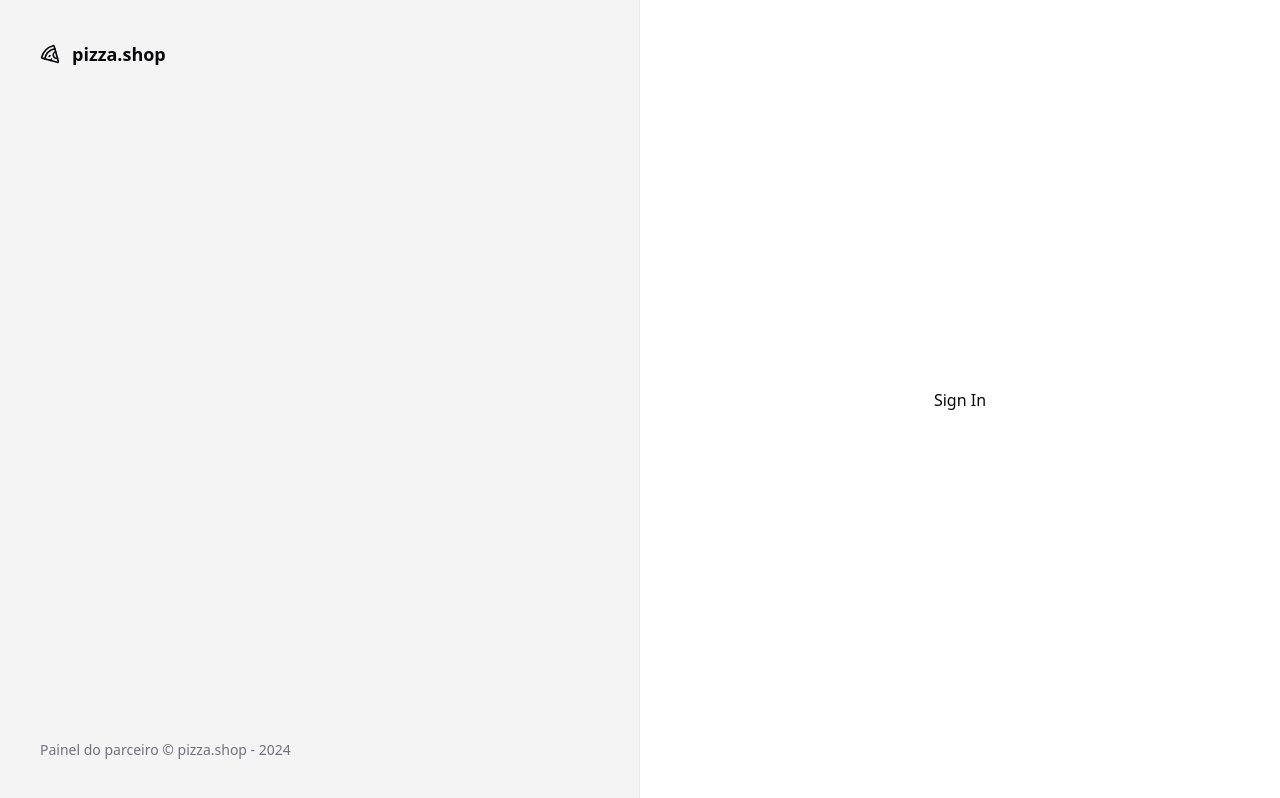
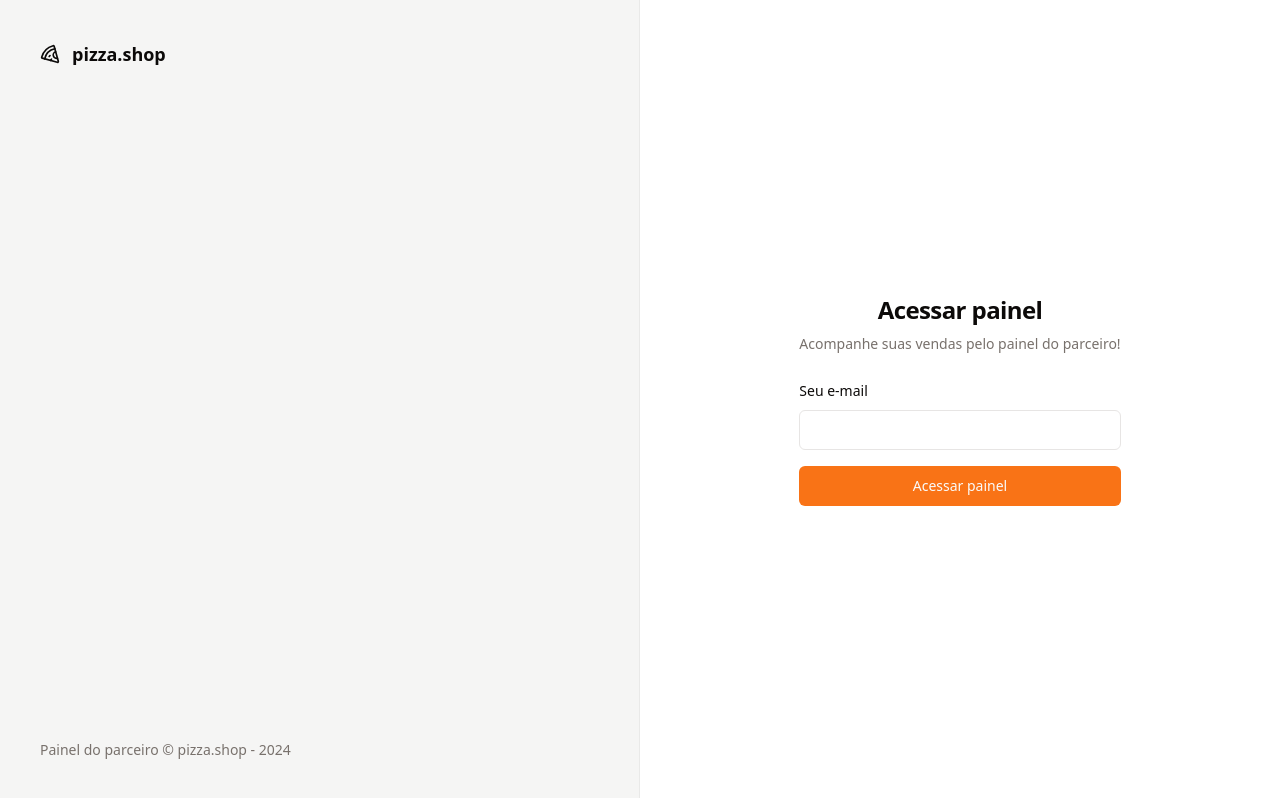
Before and after one commit to taylosstls/mba-rocket, a React (Vite) app in the folder mod-2/03-pizzashop/: page /sign-in in a window 1280 px wide. Built offline with nearby package versions, Linux system fonts and the light colour scheme.

Commit message:
Install label, input and react hook form

```diff
--- a/mod-2/03-pizzashop/package.json
+++ b/mod-2/03-pizzashop/package.json
@@ -10,6 +10,8 @@
     "preview": "vite preview"
   },
   "dependencies": {
+    "@hookform/resolvers": "^3.9.0",
+    "@radix-ui/react-label": "^2.1.0",
     "@radix-ui/react-slot": "^1.1.0",
     "class-variance-authority": "^0.7.0",
     "clsx": "^2.1.1",
@@ -19,10 +21,12 @@
     "react": "^18.3.1",
     "react-dom": "^18.3.1",
     "react-helmet-async": "^2.0.5",
+    "react-hook-form": "^7.52.2",
     "react-router-dom": "^6.26.1",
     "sort-by": "^1.2.0",
     "tailwind-merge": "^2.5.2",
-    "tailwindcss-animate": "^1.0.7"
+    "tailwindcss-animate": "^1.0.7",
+    "zod": "^3.23.8"
   },
   "devDependencies": {
     "@eslint/js": "^9.9.0",
--- /dev/null
+++ b/mod-2/03-pizzashop/src/components/ui/input.tsx
@@ -0,0 +1,24 @@
+import * as React from "react";
+
+import { cn } from "@/lib/utils";
+
+export type InputProps = React.InputHTMLAttributes<HTMLInputElement>;
+
+const Input = React.forwardRef<HTMLInputElement, InputProps>(
+  ({ className, type, ...props }, ref) => {
+    return (
+      <input
+        type={type}
+        className={cn(
+          "flex h-10 w-full rounded-md border border-input bg-background px-3 py-2 text-sm ring-offset-background file:border-0 file:bg-transparent file:text-sm file:font-medium placeholder:text-muted-foreground focus-visible:outline-none focus-visible:ring-2 focus-visible:ring-ring focus-visible:ring-offset-2 disabled:cursor-not-allowed disabled:opacity-50",
+          className,
+        )}
+        ref={ref}
+        {...props}
+      />
+    );
+  },
+);
+Input.displayName = "Input";
+
+export { Input };
--- /dev/null
+++ b/mod-2/03-pizzashop/src/components/ui/label.tsx
@@ -0,0 +1,24 @@
+import * as LabelPrimitive from "@radix-ui/react-label";
+import { cva, type VariantProps } from "class-variance-authority";
+import * as React from "react";
+
+import { cn } from "@/lib/utils";
+
+const labelVariants = cva(
+  "text-sm font-medium leading-none peer-disabled:cursor-not-allowed peer-disabled:opacity-70",
+);
+
+const Label = React.forwardRef<
+  React.ElementRef<typeof LabelPrimitive.Root>,
+  React.ComponentPropsWithoutRef<typeof LabelPrimitive.Root> &
+    VariantProps<typeof labelVariants>
+>(({ className, ...props }, ref) => (
+  <LabelPrimitive.Root
+    ref={ref}
+    className={cn(labelVariants(), className)}
+    {...props}
+  />
+));
+Label.displayName = LabelPrimitive.Root.displayName;
+
+export { Label };
--- a/mod-2/03-pizzashop/src/pages/auth/SignIn/index.tsx
+++ b/mod-2/03-pizzashop/src/pages/auth/SignIn/index.tsx
@@ -1,10 +1,49 @@
 import { Helmet } from "react-helmet-async";
+import { useForm } from "react-hook-form";
+import { z } from "zod";
+
+import { Button } from "@/components/ui/button";
+import { Input } from "@/components/ui/input";
+import { Label } from "@/components/ui/label";
+
+const signInFormSchema = z.object({
+  email: z.string().email(),
+});
+
+type SignInForm = z.infer<typeof signInFormSchema>;
 
 export function SignIn() {
+  const { register, handleSubmit } = useForm<SignInForm>();
+
+  function handleSignIn(data: SignInForm) {
+    console.log(data);
+  }
   return (
     <>
       <Helmet title="Login" />
-      <h1>Sign In</h1>
+      <div className="p-8">
+        <div className="flex w-full max-w-[350px] flex-col justify-center gap-6">
+          <div className="flex flex-col gap-2 text-center">
+            <h1 className="text-2xl font-semibold tracking-tight">
+              Acessar painel
+            </h1>
+            <p className="text-sm text-muted-foreground">
+              Acompanhe suas vendas pelo painel do parceiro!
+            </p>
+          </div>
+
+          <form onSubmit={handleSubmit(handleSignIn)} className="space-y-4">
+            <div className="space-y-2">
+              <Label htmlFor="email">Seu e-mail</Label>
+              <Input id="email" type="email" {...register("email")} />
+            </div>
+
+            <Button className="w-full" type="submit">
+              Acessar painel
+            </Button>
+          </form>
+        </div>
+      </div>
     </>
   );
 }
--- a/mod-2/03-pizzashop/src/styles/global.css
+++ b/mod-2/03-pizzashop/src/styles/global.css
@@ -5,24 +5,24 @@
 @layer base {
   :root {
     --background: 0 0% 100%;
-    --foreground: 240 10% 3.9%;
+    --foreground: 20 14.3% 4.1%;
     --card: 0 0% 100%;
-    --card-foreground: 240 10% 3.9%;
+    --card-foreground: 20 14.3% 4.1%;
     --popover: 0 0% 100%;
-    --popover-foreground: 240 10% 3.9%;
-    --primary: 240 5.9% 10%;
-    --primary-foreground: 0 0% 98%;
-    --secondary: 240 4.8% 95.9%;
-    --secondary-foreground: 240 5.9% 10%;
-    --muted: 240 4.8% 95.9%;
-    --muted-foreground: 240 3.8% 46.1%;
-    --accent: 240 4.8% 95.9%;
-    --accent-foreground: 240 5.9% 10%;
+    --popover-foreground: 20 14.3% 4.1%;
+    --primary: 24.6 95% 53.1%;
+    --primary-foreground: 60 9.1% 97.8%;
+    --secondary: 60 4.8% 95.9%;
+    --secondary-foreground: 24 9.8% 10%;
+    --muted: 60 4.8% 95.9%;
+    --muted-foreground: 25 5.3% 44.7%;
+    --accent: 60 4.8% 95.9%;
+    --accent-foreground: 24 9.8% 10%;
     --destructive: 0 84.2% 60.2%;
-    --destructive-foreground: 0 0% 98%;
-    --border: 240 5.9% 90%;
-    --input: 240 5.9% 90%;
-    --ring: 240 10% 3.9%;
+    --destructive-foreground: 60 9.1% 97.8%;
+    --border: 20 5.9% 90%;
+    --input: 20 5.9% 90%;
+    --ring: 24.6 95% 53.1%;
     --radius: 0.5rem;
     --chart-1: 12 76% 61%;
     --chart-2: 173 58% 39%;
@@ -32,25 +32,25 @@
   }
 
   .dark {
-    --background: 240 10% 3.9%;
-    --foreground: 0 0% 98%;
-    --card: 240 10% 3.9%;
-    --card-foreground: 0 0% 98%;
-    --popover: 240 10% 3.9%;
-    --popover-foreground: 0 0% 98%;
-    --primary: 0 0% 98%;
-    --primary-foreground: 240 5.9% 10%;
-    --secondary: 240 3.7% 15.9%;
-    --secondary-foreground: 0 0% 98%;
-    --muted: 240 3.7% 15.9%;
-    --muted-foreground: 240 5% 64.9%;
-    --accent: 240 3.7% 15.9%;
-    --accent-foreground: 0 0% 98%;
-    --destructive: 0 62.8% 30.6%;
-    --destructive-foreground: 0 0% 98%;
-    --border: 240 3.7% 15.9%;
-    --input: 240 3.7% 15.9%;
-    --ring: 240 4.9% 83.9%;
+    --background: 20 14.3% 4.1%;
+    --foreground: 60 9.1% 97.8%;
+    --card: 20 14.3% 4.1%;
+    --card-foreground: 60 9.1% 97.8%;
+    --popover: 20 14.3% 4.1%;
+    --popover-foreground: 60 9.1% 97.8%;
+    --primary: 20.5 90.2% 48.2%;
+    --primary-foreground: 60 9.1% 97.8%;
+    --secondary: 12 6.5% 15.1%;
+    --secondary-foreground: 60 9.1% 97.8%;
+    --muted: 12 6.5% 15.1%;
+    --muted-foreground: 24 5.4% 63.9%;
+    --accent: 12 6.5% 15.1%;
+    --accent-foreground: 60 9.1% 97.8%;
+    --destructive: 0 72.2% 50.6%;
+    --destructive-foreground: 60 9.1% 97.8%;
+    --border: 12 6.5% 15.1%;
+    --input: 12 6.5% 15.1%;
+    --ring: 20.5 90.2% 48.2%;
     --chart-1: 220 70% 50%;
     --chart-2: 160 60% 45%;
     --chart-3: 30 80% 55%;
```
Also changed, not shown: mod-2/03-pizzashop/eslint.config.js (+9 -0 lines), mod-2/03-pizzashop/src/components/ui/button.tsx (+13 -13 lines), mod-2/03-pizzashop/.eslintrc.json, 1 other file (tests, documents, lock files or other folders).
